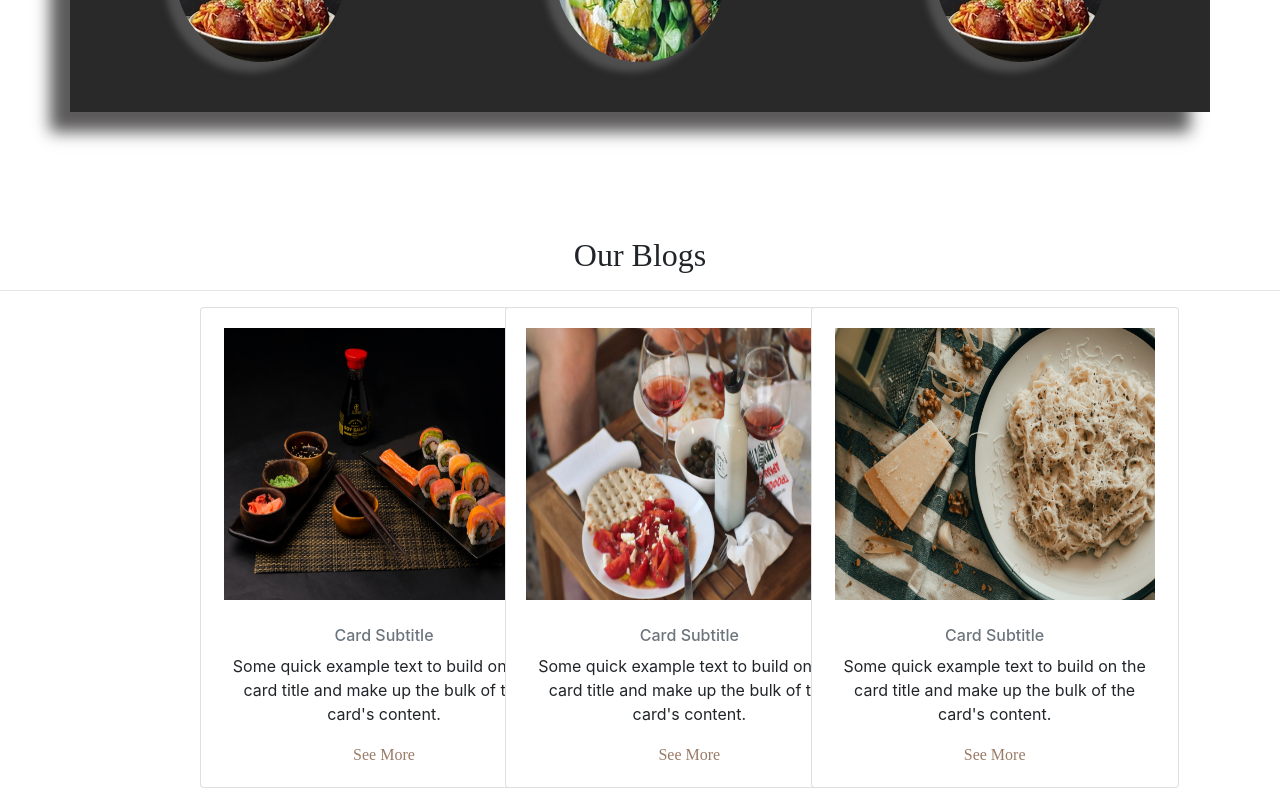
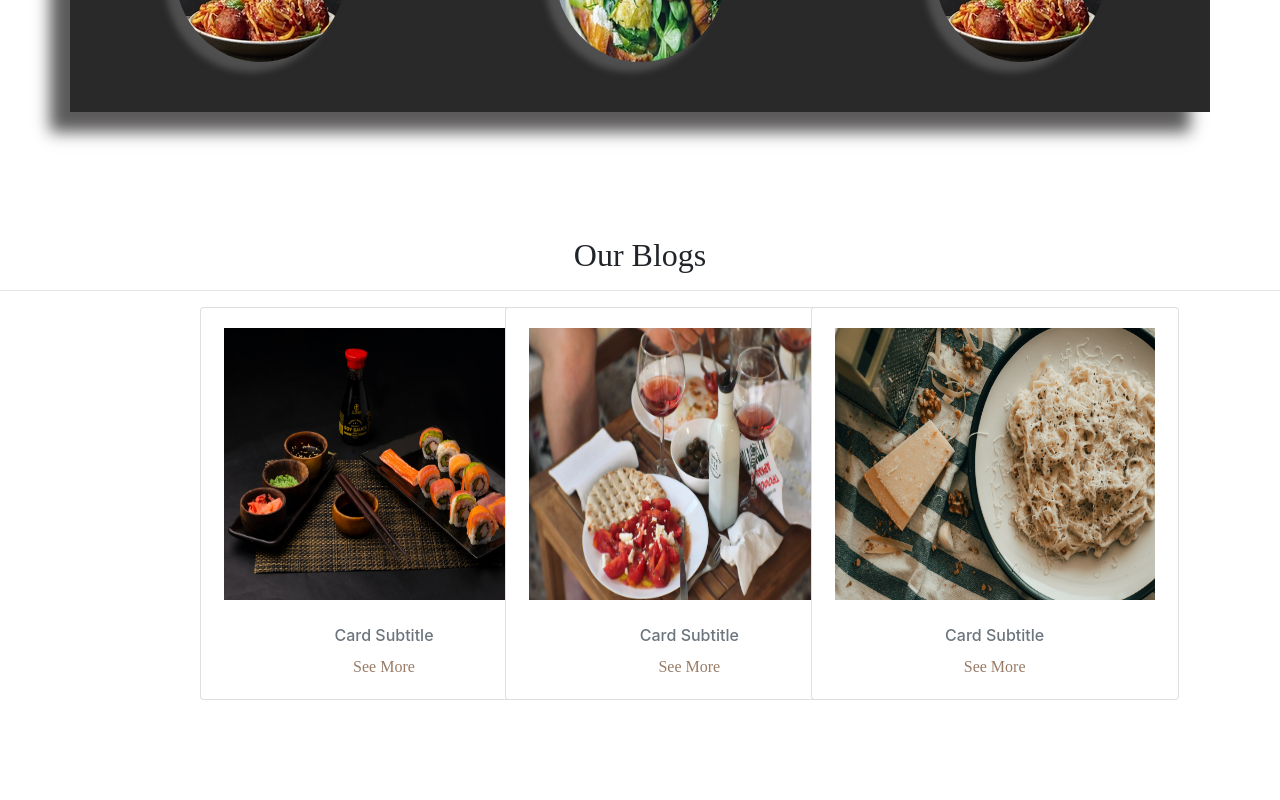
Before and after one commit to Goal-Diggerzz/Tasty, a React (Create React App) app: page / in a window 1280 px wide. Shown: the part 449-1249 px from the top of the page. Built offline with nearby package versions, Linux system fonts and the light colour scheme; a web font is replaced by a local one.

Commit message:
added overlay

```diff
--- a/src/components/homePage.js
+++ b/src/components/homePage.js
@@ -60,11 +60,13 @@ class Home extends React.Component {
           <hr />
 
           <CardColumns style={{ width: '70%', textAlign: 'center', marginLeft: '200px' }}>
-            <Card style={{ width: '23rem' }}>
+
+
+            <Card style={{ width: '23rem', position: 'relative', marginBottom: '100px' }}>
               <Card.Body>
                 <Image style={{ height: '17rem', width: '20rem', marginBottom: '2rem' }} src={sushi} />
                 <Card.Subtitle className="mb-2 text-muted">Card Subtitle</Card.Subtitle>
-                <Card.Text>
+                <Card.Text className='overlay'>
                   Some quick example text to build on the card title and make up the bulk of
                   the card's content.
                 </Card.Text>
@@ -75,11 +77,12 @@ class Home extends React.Component {
 
 
             <Card style={{ width: '23rem' }}>
-              <Card.Body>
-
-                <Image style={{ height: '17rem', width: '21rem', marginBottom: '2rem' }} src={waffle} />
+              <Card.Body >
+                <div className='imageCont'>
+                  <Image style={{ height: '17rem', width: '20rem', marginBottom: '2rem' }} src={waffle} />
+                </div>
                 <Card.Subtitle className="mb-2 text-muted">Card Subtitle</Card.Subtitle>
-                <Card.Text>
+                <Card.Text className='overlay' >
                   Some quick example text to build on the card title and make up the bulk of
                   the card's content.
                 </Card.Text>
@@ -87,11 +90,11 @@ class Home extends React.Component {
               </Card.Body>
             </Card>
 
-            <Card style={{ width: '23rem' }}>
+            <Card style={{ width: '23rem', position: 'relative' }}>
               <Card.Body>
                 <Image style={{ height: '17rem', width: '20rem', marginBottom: '2rem' }} src={parmizan} />
                 <Card.Subtitle className="mb-2 text-muted">Card Subtitle</Card.Subtitle>
-                <Card.Text>
+                <Card.Text className='overlay'>
                   Some quick example text to build on the card title and make up the bulk of
                   the card's content.
                 </Card.Text>
--- a/src/index.css
+++ b/src/index.css
@@ -62,3 +62,34 @@ margin-bottom: 100px;
 .link{
   color: #8c2f39;
 }
+
+
+.classCont{
+  position: relative;
+  width: 20rem;
+  height: 17rem;
+}
+
+
+
+.overlay {
+  /* margin-left: 15px; */
+  position: absolute;
+  top: 0;
+  left: 0px;
+  width: 100%;
+background-color: rgba(0,0,0,.6);
+color: #ccc;
+flex-direction: column;
+align-items: center;
+justify-content: center;
+font-size: 1.2rem;
+padding-top: 6rem;
+padding-bottom: 6rem;
+opacity: 0;
+text-align: center;
+}
+
+.overlay:hover{
+  opacity: 1;
+}
```
